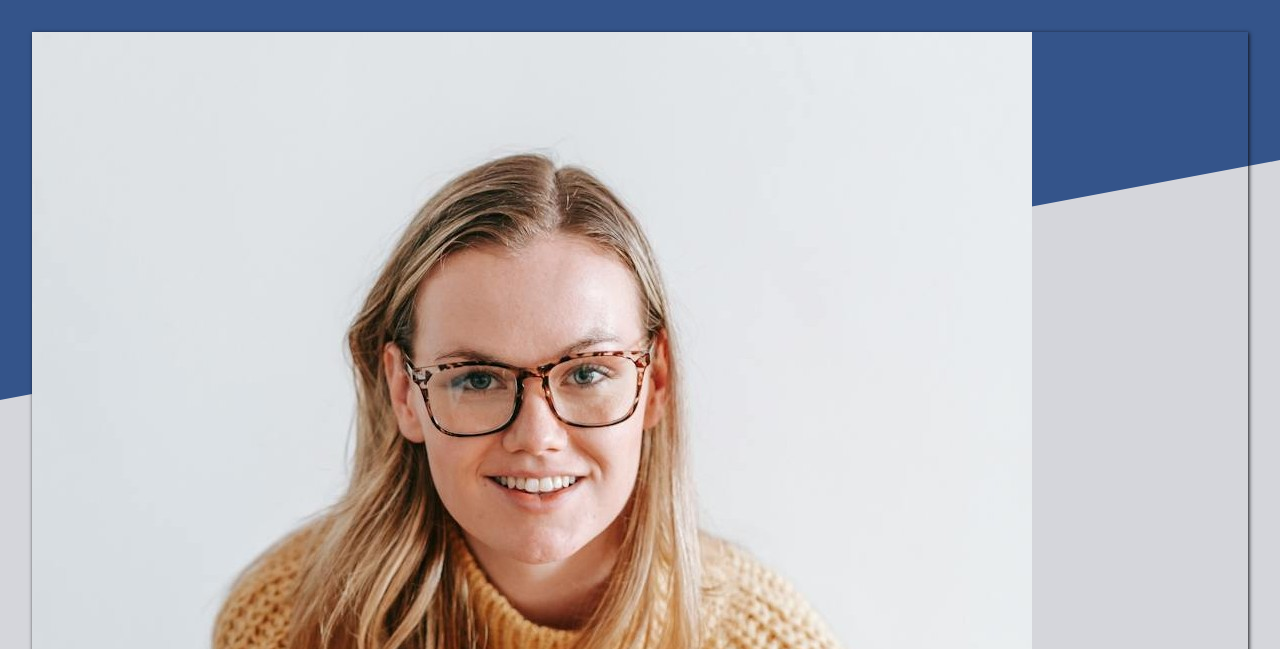
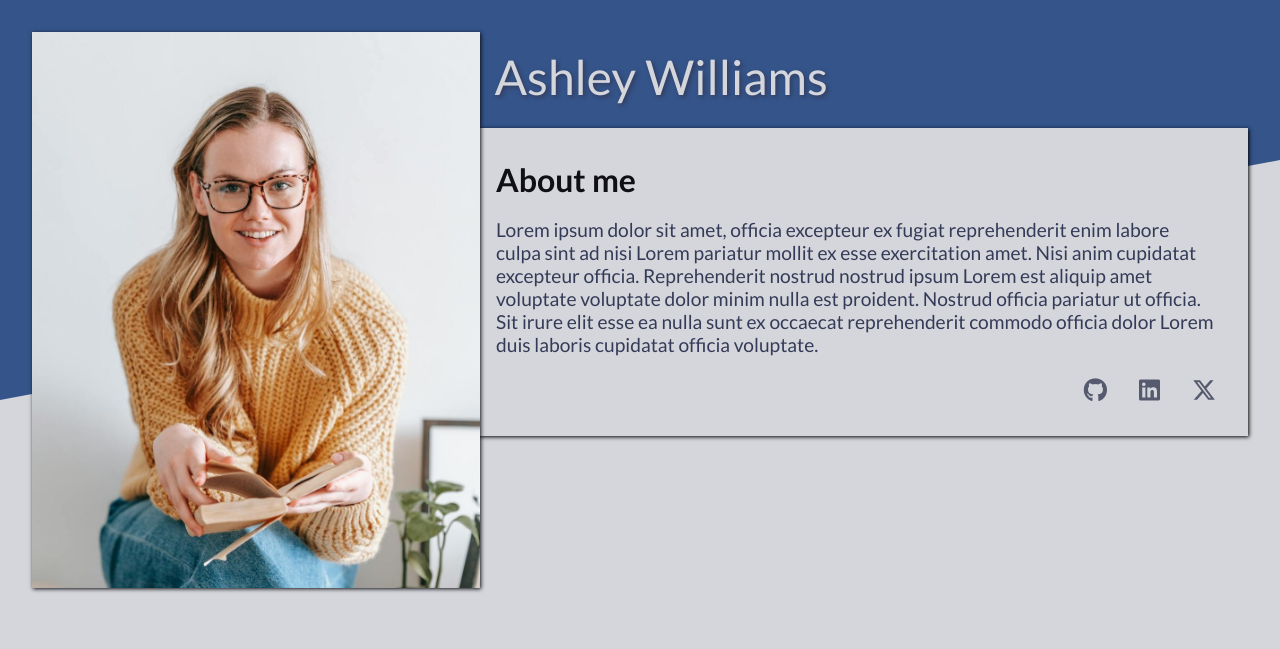
Before and after one commit to Thomsn1337/homepage, a plain HTML site: page index.html in a window 1280 px wide. Shown: the top 649 px of the page. Drawn offline with Linux system fonts and the light colour scheme.

Commit message:
feat: add tablet view for header

```diff
--- a/style.css
+++ b/style.css
@@ -185,3 +185,39 @@ footer {
     align-items: center;
     gap: 1rem;
 }
+
+@media screen and (min-width: 500px) {
+    .about-card {
+        display: inline-block;
+    }
+
+    .portrait-image {
+        width: 35vw;
+        float: left;
+        margin: 0 1rem 0rem 0;
+    }
+
+    .portrait-image .name {
+        top: 1rem;
+        right: -27rem;
+        left: unset;
+        bottom: unset;
+        font-size: 3rem;
+        width: 15ch;
+    }
+
+    .about-text {
+        background: var(--color-background);
+        box-shadow: 1px 1px 4px black;
+        margin: 6rem 0 0 4rem;
+        padding: 2rem;
+    }
+
+    .about-text h1 {
+        text-align: left;
+    }
+
+    .about-text .buttons {
+        justify-content: flex-end;
+    }
+}
```
